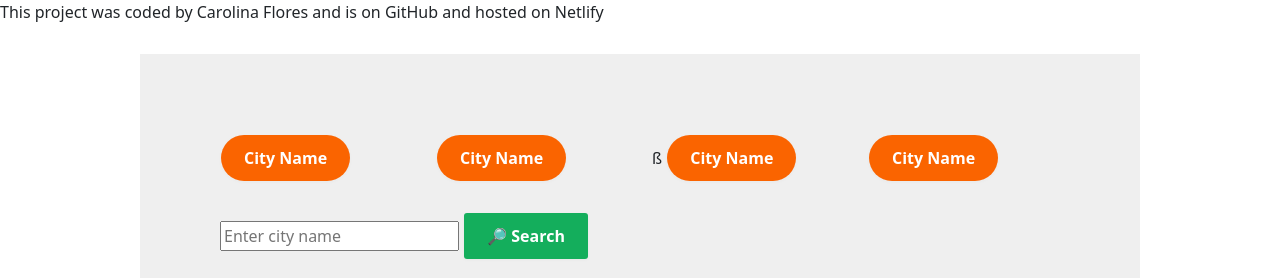
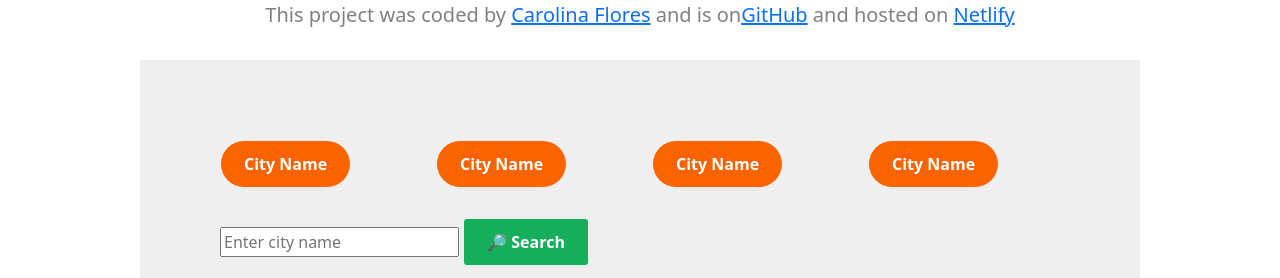
Before and after one commit to florescarolf/WEEK6, a website built with Parcel: page index.html in a window 1280 px wide. Shown: the top 278 px of the page. Built offline with nearby package versions, Linux system fonts and the light colour scheme.

Commit message:
Add my data with css

```diff
--- a/index.html
+++ b/index.html
@@ -9,8 +9,11 @@
     <link rel="stylesheet" href="src/style.css">
 </head>
 <body>
-    <div>
-        This project was coded by Carolina Flores and is <a href="https://github.com/florescarolf/WEEK6"></a>on GitHub and hosted on Netlify
+    <div id="intro">
+        <p>
+This project was coded by   <a href="https://github.com/florescarolf" target="blank">Carolina Flores</a>
+and is on<a href="https://github.com/florescarolf/WEEK6">GitHub</a> and hosted on <a href="https://eclectic-snickerdoodle-9e3eff.netlify.app/">Netlify</a>
+        </p>
     </div>
   <div id="temperature"></div>
     <div class="container">
@@ -21,7 +24,7 @@
       <div class=" col-3">
        <button class="citybutton-5" role="button">City Name</button>
     </div>
-      <div class=" col-3">ß
+      <div class=" col-3">
       <button class="citybutton-5" role="button">City Name</button>
     </div>
       <div class=" col-3">
--- a/src/style.css
+++ b/src/style.css
@@ -38,6 +38,16 @@ h2 {
   font-size: 30px;
   color: grey;
   font-weight: 300;
+}
+
+#intro {
+  font-family: system-ui, -apple-system, system-ui, "Helvetica Neue", Helvetica,
+    Arial, sans-serif;
+  font-size: 20px;
+  color: grey;
+  font-weight: 300;
+  text-align: center;
+
 }
 
 .flex-container {
```
